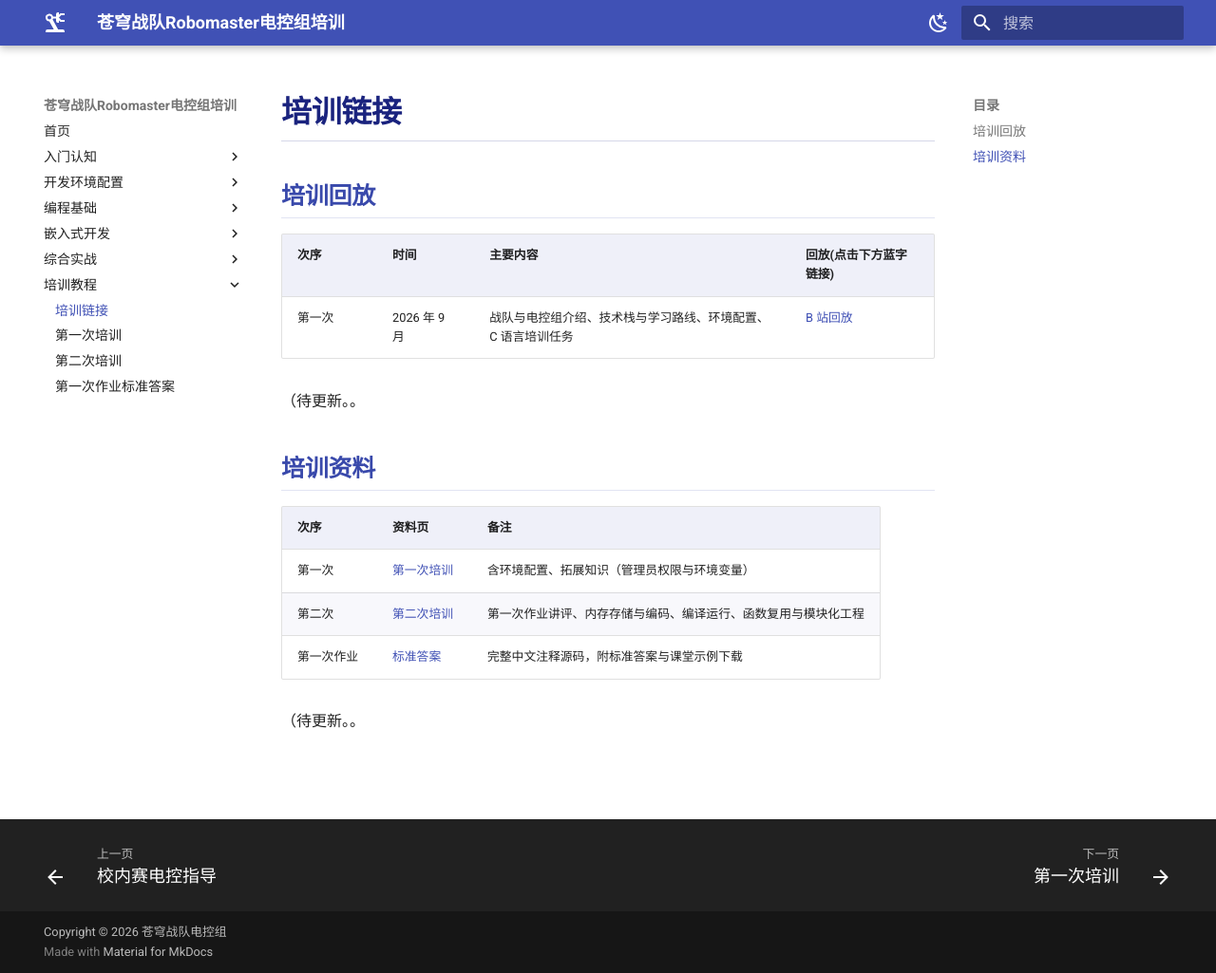
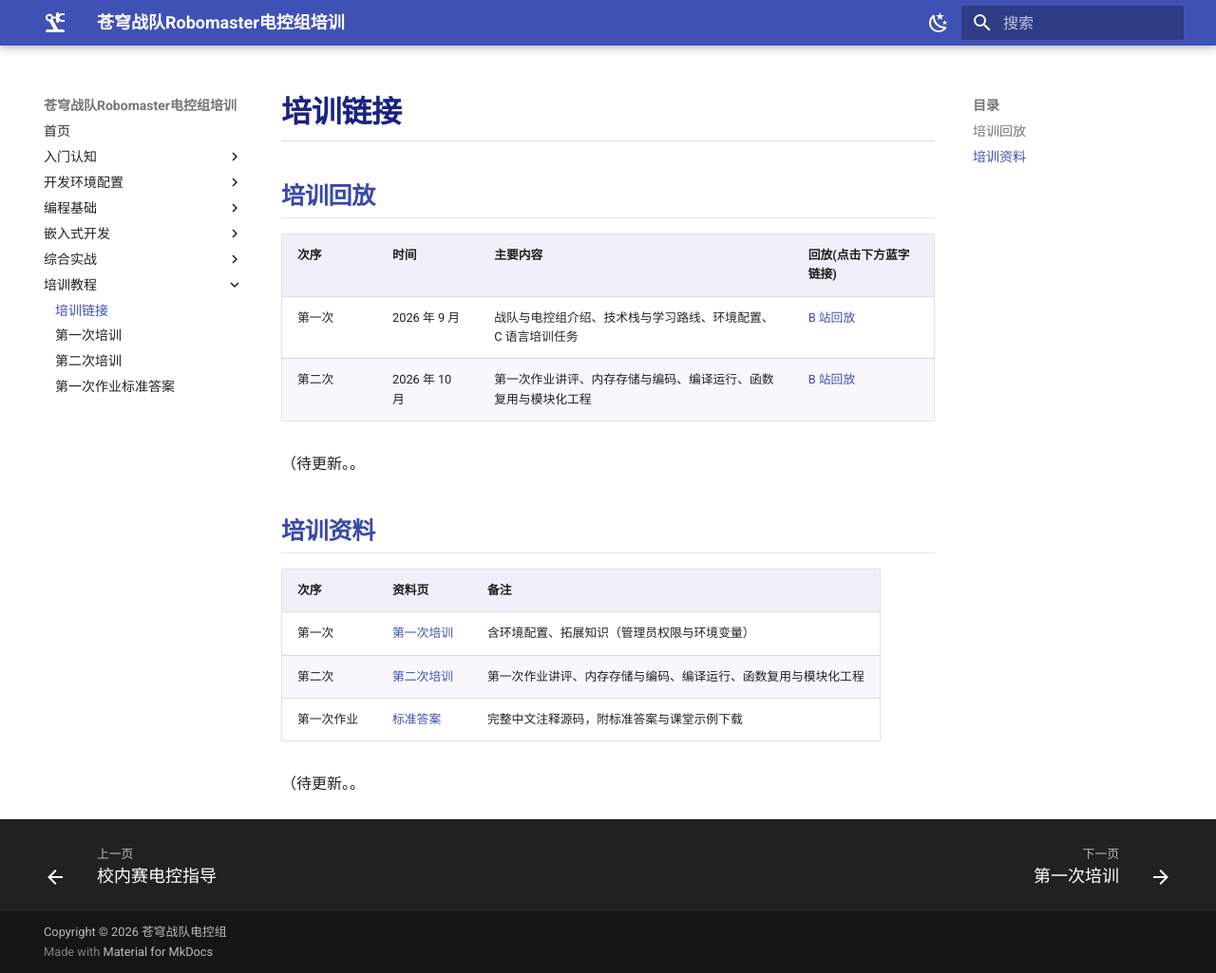
Before and after one commit to Xiaofxx/rm-ec-training, an MkDocs documentation site: the page built from docs/training-links.md, in a window 1280 px wide and 1025 px high. Shown: the whole window at 95% size. Built offline with MkDocs 1.6.1 and Material for MkDocs 9.7.7, drawn with Linux system fonts in a browser that asks for light colours.

Commit message:
加入第二次培训回放视频链接

```diff
--- a/docs/training-links.md
+++ b/docs/training-links.md
@@ -5,6 +5,7 @@
 | 次序 | 时间 | 主要内容 | 回放(点击下方蓝字链接) |
 |------|------|----------|------|
 | 第一次 | 2026 年 9 月 | 战队与电控组介绍、技术栈与学习路线、环境配置、C 语言培训任务 | [B 站回放](https://www.bilibili.com/video/BV1fShy6iEPb?vd_source=0ec807ca37217dda15dcd3c1863ba0c9) |
+| 第二次 | 2026 年 10 月 | 第一次作业讲评、内存存储与编码、编译运行、函数复用与模块化工程 | [B 站回放](https://www.bilibili.com/video/BV1zZp96kEw7) |
 
 （待更新。。
 
```
Also changed, not shown: docs/training-02.md (+2 -0 lines).
